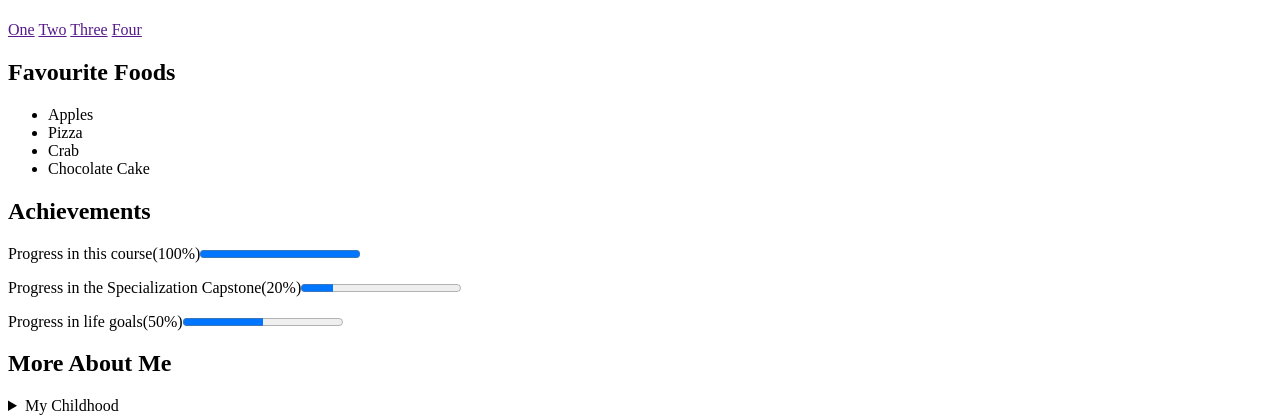
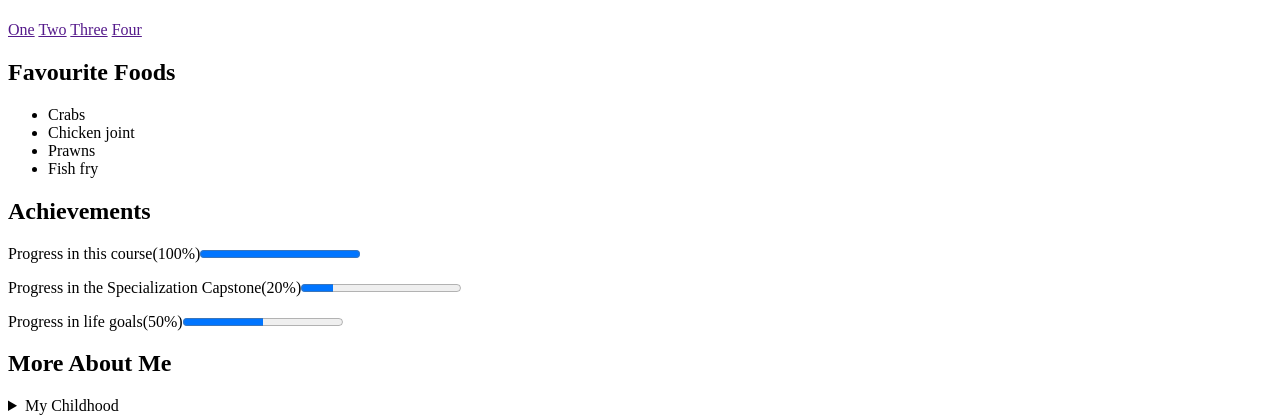
Before and after one commit to sandeepsomu999/sandeepsomu999.github.io, a plain HTML site: page index.html in a window 1280 px wide. Shown: the part 59-476 px from the top of the page. Drawn offline with Linux system fonts and the light colour scheme.

Commit message:
Update index.html

```diff
--- a/index.html
+++ b/index.html
@@ -12,10 +12,10 @@
 <section>
 	<h2>Favourite Foods</h2>
 	<ul>
-		<li>Apples</li>
-		<li>Pizza</li>
-		<li>Crab</li>
-		<li>Chocolate Cake</li>
+		<li>Crabs</li>
+		<li>Chicken joint</li>
+		<li>Prawns</li>
+		<li>Fish fry</li>
 	</ul>
 </section>
 	<section>
```
